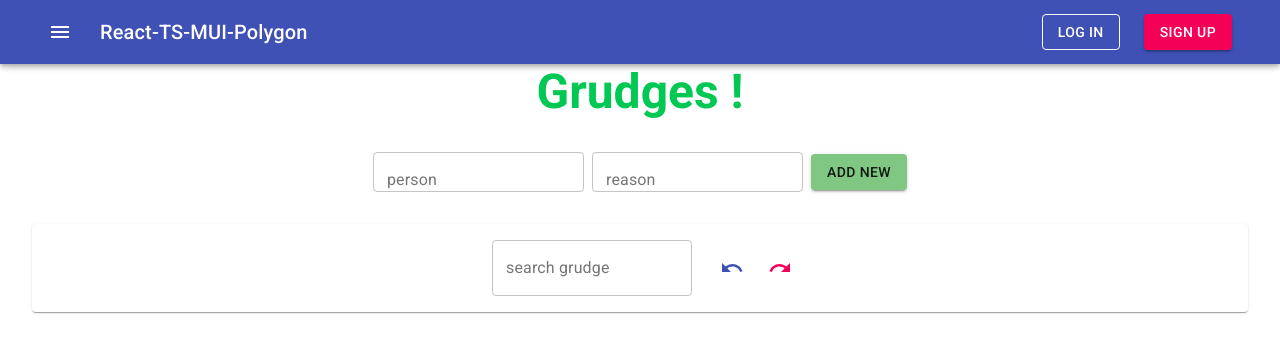
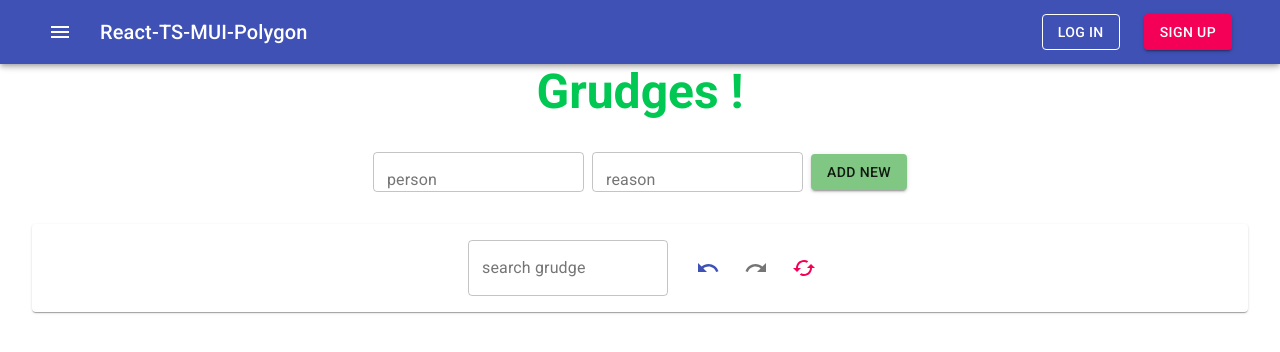
Before and after one commit to Sergei29/frontend-masters-state-management, a React (Create React App) app: page / in a window 1280 px wide. Shown: the top 352 px of the page. Built offline with nearby package versions, Linux system fonts and the light colour scheme.

Commit message:
redo-undo-reset buttons - into separate components

```diff
--- a/src/components/GrudgeList/ContextProvider/ContextProvider.tsx
+++ b/src/components/GrudgeList/ContextProvider/ContextProvider.tsx
@@ -11,16 +11,12 @@ import {
   actionToggleForgive,
   actionUndoTheLast,
   actionRedoTheLast,
+  actionResetState,
 } from "./actions";
 import reducer from "./reducer";
 import getStateFromLocalStorage from "../../../utils/getStateFromLocalStorage";
-import { GrudgeType, ContextStateType, StateType } from "../types/types";
-
-const INITIAL_STATE: StateType = {
-  past: [],
-  present: { grudges: [] },
-  future: [],
-};
+import { GrudgeType, ContextStateType } from "../types/types";
+import { INITIAL_STATE } from "./initialState";
 
 export const GrudgeContext = createContext<ContextStateType>(
   {} as ContextStateType
@@ -102,6 +98,15 @@ const ContextProvider: React.FC<Props> = ({ children }): JSX.Element => {
     dispatch(actionRedoTheLast());
   }, [dispatch]);
 
+  /**
+   * @description reset context state to initial
+   * @returns {undefined} fires an action, flushes local storage
+   */
+  const resetState = useCallback(() => {
+    localStorage.setItem("objState", JSON.stringify(INITIAL_STATE));
+    dispatch(actionResetState());
+  }, [dispatch]);
+
   return (
     <GrudgeContext.Provider
       value={{
@@ -111,6 +116,7 @@ const ContextProvider: React.FC<Props> = ({ children }): JSX.Element => {
         deleteGrudge,
         undoTheLast,
         redoTheLast,
+        resetState,
       }}
     >
       {children}
--- a/src/components/GrudgeList/ContextProvider/actions.ts
+++ b/src/components/GrudgeList/ContextProvider/actions.ts
@@ -30,3 +30,7 @@ export const actionUndoTheLast = (): ActionType => ({
 export const actionRedoTheLast = (): ActionType => ({
   type: ActionName.REDO_THE_LAST,
 });
+
+export const actionResetState = (): ActionType => ({
+  type: ActionName.RESET_STATE,
+});
--- /dev/null
+++ b/src/components/GrudgeList/ContextProvider/initialState.ts
@@ -0,0 +1,7 @@
+import { StateType } from "../types/types";
+
+export const INITIAL_STATE: StateType = {
+  past: [],
+  present: { grudges: [] },
+  future: [],
+};
--- a/src/components/GrudgeList/ContextProvider/reducer.ts
+++ b/src/components/GrudgeList/ContextProvider/reducer.ts
@@ -1,4 +1,5 @@
-import { GrudgeType, ActionName, ActionType, StateType } from "../types/types";
+import { GrudgeType, ActionName, ReducerType } from "../types/types";
+import { INITIAL_STATE } from "./initialState";
 
 const {
   ADD_GRUDGE,
@@ -6,15 +7,8 @@ const {
   TOGGLE_FORGIVE_GRUDGE,
   UNDO_THE_LAST,
   REDO_THE_LAST,
+  RESET_STATE,
 } = ActionName;
-
-const INITIAL_STATE: StateType = {
-  past: [],
-  present: { grudges: [] },
-  future: [],
-};
-
-type ReducerType = (objState: StateType, objAction: ActionType) => StateType;
 
 const reducer: ReducerType = (objState = INITIAL_STATE, objAction) => {
   switch (objAction.type) {
@@ -80,6 +74,8 @@ const reducer: ReducerType = (objState = INITIAL_STATE, objAction) => {
         present: objMostRecentFuture,
         future: arrRestOfFuture,
       };
+    case RESET_STATE:
+      return { ...INITIAL_STATE };
     default:
       return objState;
   }
--- a/src/components/GrudgeList/components/DataListGrudges/DataListGrudges.tsx
+++ b/src/components/GrudgeList/components/DataListGrudges/DataListGrudges.tsx
@@ -1,15 +1,11 @@
 import React, { useContext, useState } from "react";
 import withStyles from "@material-ui/core/styles/withStyles";
-import {
-  TextField,
-  Card,
-  CardContent,
-  IconButton,
-  Tooltip,
-} from "@material-ui/core";
-import UndoIcon from "@material-ui/icons/Undo";
-import RedoIcon from "@material-ui/icons/Redo";
+import { TextField, Card, CardContent } from "@material-ui/core";
 import { GrudgeContext } from "../../ContextProvider/ContextProvider";
+//components:
+import UndoButton from "./components/UndoButton/UndoButton";
+import RedoButton from "./components/RedoButton/RedoButton";
+import ResetStateButton from "./components/ResetStateButton/ResetStateButton";
 //styles:
 import { style, ClassesType } from "./style";
 
@@ -19,17 +15,21 @@ type Props = {
 
 /**
  * @description datalist component
- * @param {Object} {classes MUI classes}
+ * @param {Object} props component props
  * @returns {JSX} markup
  */
 const DataListGrudges: React.FC<Props> = ({ classes }): JSX.Element => {
   const [strSelectedGrudge, setStrSelectedGrudge] = useState<string>("");
 
-  const { objState, undoTheLast, redoTheLast } = useContext(GrudgeContext);
+  const { objState, undoTheLast, redoTheLast, resetState } = useContext(
+    GrudgeContext
+  );
 
   const { grudges: arrGrudges } = objState.present;
   const bDisableUndo = objState.past.length === 0;
   const bDisableRedo = objState.future.length === 0;
+  const bDisableReset =
+    bDisableUndo && bDisableRedo && objState.present.grudges.length === 0;
 
   /**
    * @description input change handler
@@ -57,17 +57,9 @@ const DataListGrudges: React.FC<Props> = ({ classes }): JSX.Element => {
           ))}
         </datalist>
       </CardContent>
-      <IconButton onClick={undoTheLast} disabled={bDisableUndo}>
-        <Tooltip title="Undo the last">
-          <UndoIcon color="primary" />
-        </Tooltip>
-      </IconButton>
-
-      <IconButton onClick={redoTheLast} disabled={bDisableRedo}>
-        <Tooltip title="Redo the last">
-          <RedoIcon color="secondary" />
-        </Tooltip>
-      </IconButton>
+      <UndoButton handleClick={undoTheLast} bDisabled={bDisableUndo} />
+      <RedoButton handleClick={redoTheLast} bDisabled={bDisableRedo} />
+      <ResetStateButton handleClick={resetState} bDisabled={bDisableReset} />
     </Card>
   );
 };
--- /dev/null
+++ b/src/components/GrudgeList/components/DataListGrudges/components/RedoButton/RedoButton.tsx
@@ -0,0 +1,26 @@
+import React from "react";
+import { IconButton, Tooltip } from "@material-ui/core";
+import RedoIcon from "@material-ui/icons/Redo";
+
+type Props = {
+  handleClick: () => void;
+  bDisabled: boolean;
+};
+
+/**
+ * @description functonal component, redo button
+ * @param {Boolean} {bDisabled is button disabled
+ * @param {Functon} handleClick} callback on button click
+ * @returns {JSX} component markup
+ */
+const RedoButton = ({ bDisabled, handleClick }: Props): JSX.Element => {
+  return (
+    <IconButton onClick={handleClick} disabled={bDisabled}>
+      <Tooltip title="Redo the last">
+        <RedoIcon color="action" />
+      </Tooltip>
+    </IconButton>
+  );
+};
+
+export default RedoButton;
--- /dev/null
+++ b/src/components/GrudgeList/components/DataListGrudges/components/ResetStateButton/ResetStateButton.tsx
@@ -0,0 +1,26 @@
+import React from "react";
+import { IconButton, Tooltip } from "@material-ui/core";
+import CachedIcon from "@material-ui/icons/Cached";
+
+type Props = {
+  handleClick: () => void;
+  bDisabled: boolean;
+};
+
+/**
+ * @description functonal component, reset state button
+ * @param {Boolean} {bDisabled is button disabled
+ * @param {Functon} handleClick} callback on button click
+ * @returns {JSX} component markup
+ */
+const ResetStateButton = ({ bDisabled, handleClick }: Props): JSX.Element => {
+  return (
+    <IconButton onClick={handleClick} disabled={bDisabled}>
+      <Tooltip title="Reset the state">
+        <CachedIcon color="secondary" />
+      </Tooltip>
+    </IconButton>
+  );
+};
+
+export default ResetStateButton;
--- /dev/null
+++ b/src/components/GrudgeList/components/DataListGrudges/components/UndoButton/UndoButton.tsx
@@ -0,0 +1,26 @@
+import React from "react";
+import { IconButton, Tooltip } from "@material-ui/core";
+import UndoIcon from "@material-ui/icons/Undo";
+
+type Props = {
+  handleClick: () => void;
+  bDisabled: boolean;
+};
+
+/**
+ * @description functonal component, undo button
+ * @param {Boolean} {bDisabled is button disabled
+ * @param {Functon} handleClick} callback on button click
+ * @returns {JSX} component markup
+ */
+const UndoButton = ({ bDisabled, handleClick }: Props): JSX.Element => {
+  return (
+    <IconButton onClick={handleClick} disabled={bDisabled}>
+      <Tooltip title="Undo the last">
+        <UndoIcon color="primary" />
+      </Tooltip>
+    </IconButton>
+  );
+};
+
+export default UndoButton;
--- a/src/components/GrudgeList/types/types.ts
+++ b/src/components/GrudgeList/types/types.ts
@@ -5,6 +5,7 @@ export enum ActionName {
   UPDATE_GRUDGE = "UPDATE_GRUDGE",
   UNDO_THE_LAST = "UNDO_THE_LAST",
   REDO_THE_LAST = "REDO_THE_LAST",
+  RESET_STATE = "RESET_STATE",
 }
 
 export type GrudgeType = {
@@ -36,6 +37,11 @@ export type StateType = {
   future: { grudges: GrudgeType[] }[];
 };
 
+export type ReducerType = (
+  objState: StateType,
+  objAction: ActionType
+) => StateType;
+
 export type ContextStateType = {
   objState: StateType;
   submitGrudge: (objGrudge: Partial<GrudgeType>) => void;
@@ -43,4 +49,5 @@ export type ContextStateType = {
   deleteGrudge: (strId: string) => void;
   undoTheLast: () => void;
   redoTheLast: () => void;
+  resetState: () => void;
 };
```
Also changed, not shown: 1 other file (tests, documents, lock files or other folders).
